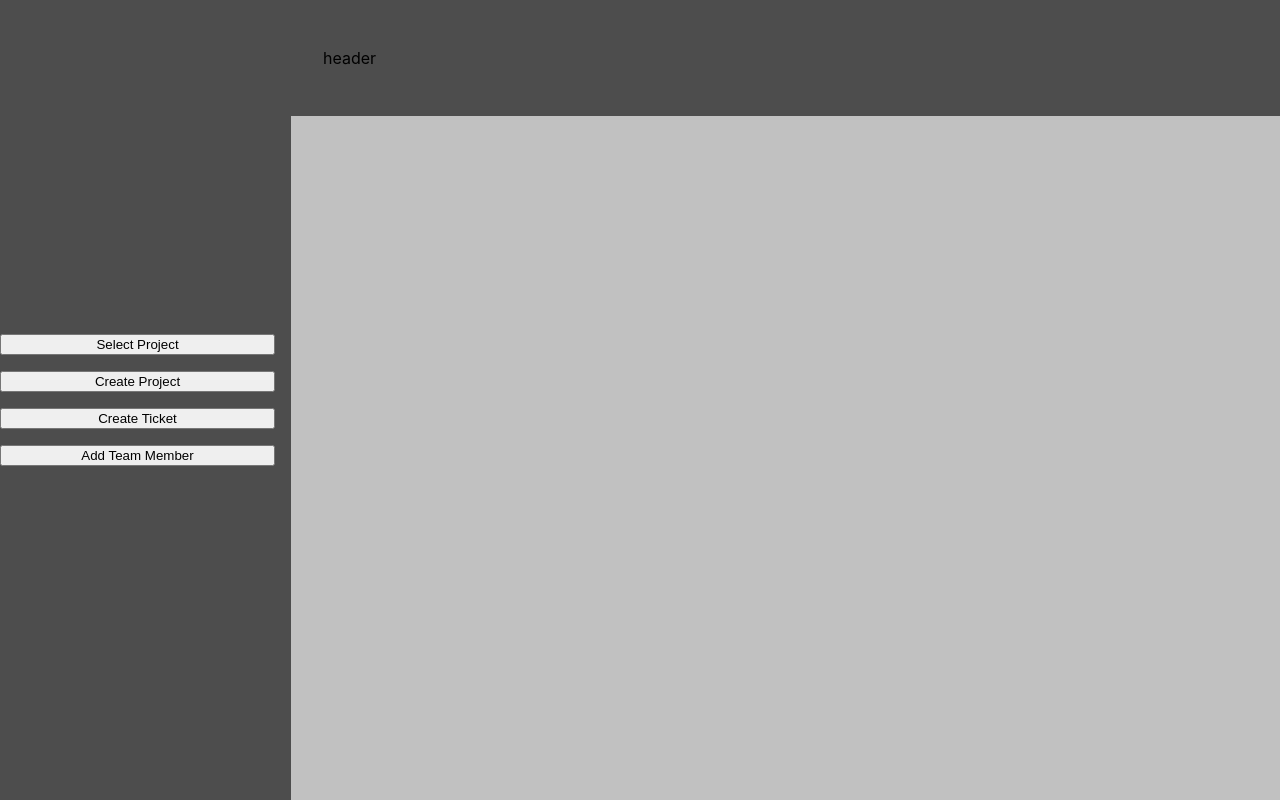
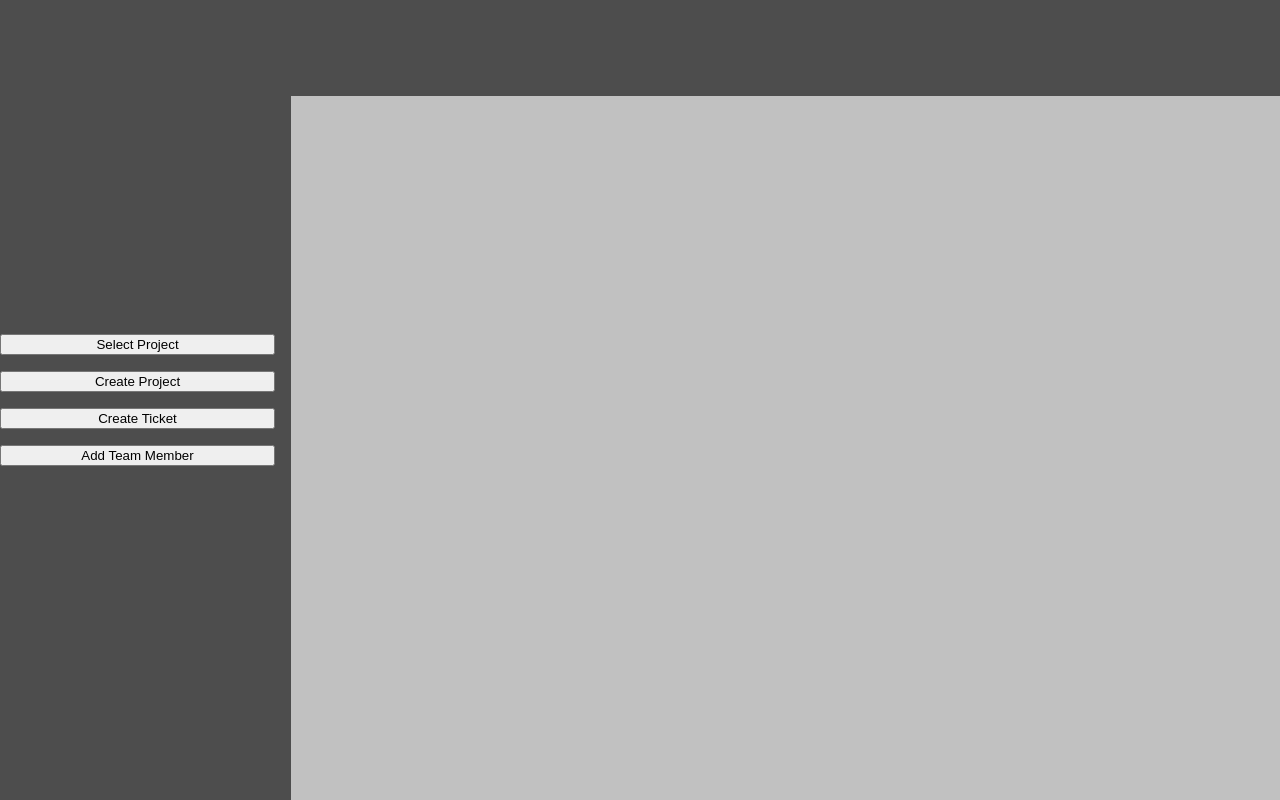
Before and after one commit to KentenRoth/Task-ManagerV2, a React (Create React App) app: page / in a window 1280 px wide. Shown: the top 800 px of the page. Built offline with nearby package versions, Linux system fonts and the light colour scheme; no server answers.

Commit message:
Header working as expected

```diff
--- a/src/Components/header.tsx
+++ b/src/Components/header.tsx
@@ -1,7 +1,16 @@
 import React from 'react';
+import { useSelector } from 'react-redux';
+import { RootState } from '../app/store';
 
-export const Header = () => {
-	return <div className="header">header</div>;
+const Header = () => {
+	const title = useSelector((state: RootState) => {
+		if (!state.projects.currentProject.title) {
+			return ' ';
+		}
+		return state.projects.currentProject.title;
+	});
+
+	return <div className="header">{title}</div>;
 };
 
 export default Header;
```
